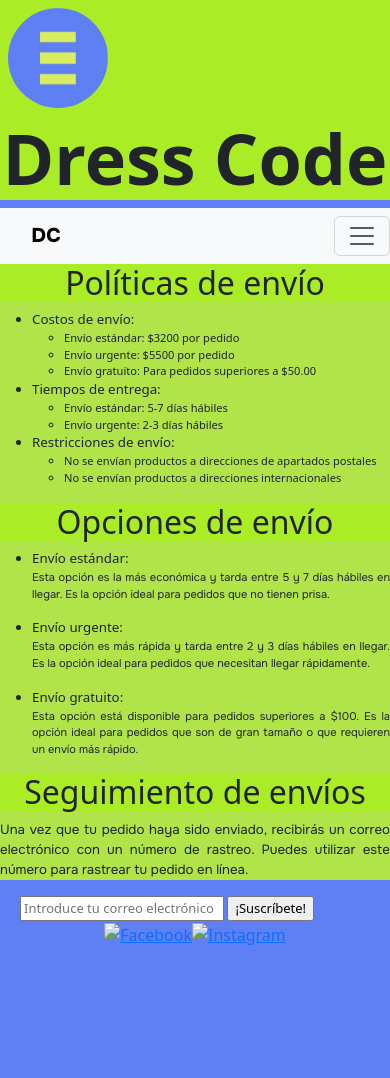
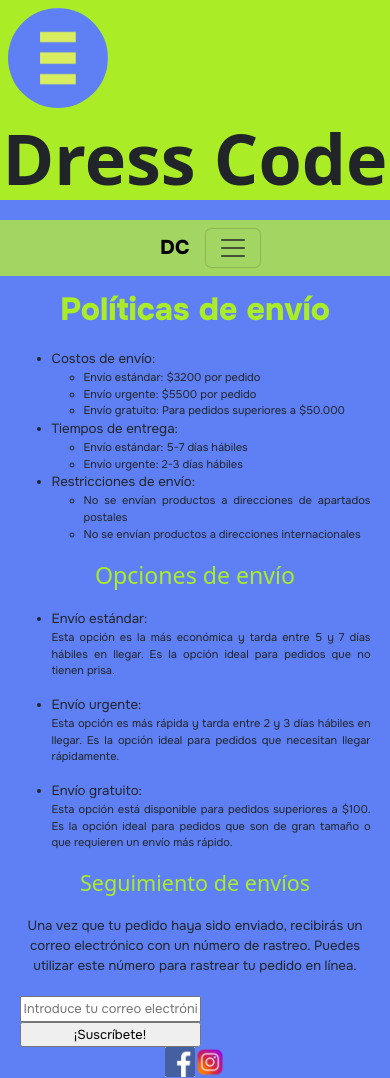
Before and after one commit to NaiaraWet/PF-DressCode-wetzel, a plain HTML site: page pages/envios.html in a window 390 px wide. Before the commit the page ends 947 px from the top, so only its background shows below. Drawn offline with nearby package versions, Linux system fonts and the light colour scheme.

Commit message:
Proyecto-Final-DC

```diff
--- a/Scss/_animacion.scss
+++ b/Scss/_animacion.scss
@@ -1,6 +1,6 @@
 .fade-in {
-    -webkit-animation: fade-in 1.2s cubic-bezier(0.390, 0.575, 0.565, 1.000) both;
-    animation: fade-in 1.2s cubic-bezier(0.390, 0.575, 0.565, 1.000) both;
+    -webkit-animation: fade-in 1.6s cubic-bezier(0.390, 0.575, 0.565, 1.000) both;
+    animation: fade-in 1.6s cubic-bezier(0.390, 0.575, 0.565, 1.000) both;
     }
 
     @-webkit-keyframes fade-in {
--- a/Scss/_footer.scss
+++ b/Scss/_footer.scss
@@ -20,5 +20,8 @@
       }
 
   form {
-    margin-left: 20px;
+    margin-left: 5%;
+    display: inline-grid;
+    font-family: 'Onest', sans-serif;
+
   }
--- a/Scss/_header.scss
+++ b/Scss/_header.scss
@@ -46,8 +46,20 @@
       }
       h2 {
         font-size: 50px;
+        margin-top: 3%;
+        font-family: 'Onest', sans-serif;
+        font-weight: bold;
+        color: $amarillo;
         width: 100%;
         text-align: justify;
         text-align: center;
-        background-color: $amarilloverde;
+
       }
+
+      .info-contacto {
+            margin-left: 5%;
+            margin-top: 5%;
+            margin-bottom: 5%;
+            margin-right: 5%;
+            font-family: 'Onest', sans-serif;
+      }
--- a/Scss/_main.scss
+++ b/Scss/_main.scss
@@ -84,6 +84,8 @@ h3 {
 
 h4 {
     color: $amarillo;
+    display: flex;
+    justify-content: center;
 }
 
 .call-to-action {
@@ -155,13 +157,17 @@ h4 {
     font-family: 'Onest', sans-serif;
 }
 
-#envio {
-    background-color: $amarilloverde;
-}
+
+
 
 
 .mapa {
     margin: 4%;
+    margin-bottom: 10%;
+    margin-right: 5%;
+    margin-left: 5%;
+    display: flex;
+    justify-content: center;
 }
 
 #sobre-nosotros {
@@ -203,6 +209,22 @@ h4 {
     color: $amarillo;
 }
 
-ul {
-    font-size: smaller;
+.costos {
+    margin-top: 5%;
+    margin-bottom: 5%;
+    margin-left: 5%;
+    margin-right: 5%;
+    text-align: justify;
+    font-family: 'Onest', sans-serif;
+
 }
+
+.seg-env {
+    margin-top: 5%;
+    margin-bottom: 5%;
+    margin-left: 5%;
+    margin-right: 5%;
+    text-align: center;
+    font-family: 'Onest', sans-serif;
+
+}
--- a/Scss/_maps.scss
+++ b/Scss/_maps.scss
@@ -2,4 +2,5 @@ $f-size: (
     "peque": small,
     "mas-peque": smaller,
     "grande": xx-large,
+    "mas-grande": large,
 );
--- a/Scss/_mediaq.scss
+++ b/Scss/_mediaq.scss
@@ -60,7 +60,7 @@
     width: 100%;
   }
 
-  /*aca tambien pasa algo raro*/
+
   .fotos-productos {
     width: 100%;
     justify-content: center;
@@ -106,12 +106,12 @@
 
   h2 {
     font-size: map-get($map: $f-size, $key: "grande");
-    background-color: $amarillo;
+    margin-top: 4%;
   }
 
   h3 {
-    font-size: map-get($map: $f-size, $key: "peque");
-    text-align: justify;
+    font-size: map-get($map: $f-size, $key: "large");
+    text-align: center;
 
   }
 
@@ -119,5 +119,10 @@
     width: 100%;
   }
 
+  ul {
+    font-size: smaller;
+  }
+
+
 
 }
--- a/Scss/_mixin.scss
+++ b/Scss/_mixin.scss
@@ -22,4 +22,6 @@
     flex-direction: $f-direc;
     justify-content: $just-c;
 
+
+
 }
--- a/pages/envios.html
+++ b/pages/envios.html
@@ -22,7 +22,7 @@
             <img class="logo" src="../assets/Logo.jpeg" alt="logo-empresa">
             <h1 class="titulo-marca">Dress Code</h1>
         </div>
-        <nav class="navbar navbar-expand-lg navbar-light bg-light">
+        <nav class="navbar navbar-expand-lg navbar-light barradenav">
           <a class="navbar-brand" href="#">DC</a>
           <button class="navbar-toggler" type="button" data-bs-toggle="collapse" data-bs-target="#navbarSupportedContent" aria-controls="navbarSupportedContent" aria-expanded="false" aria-label="Toggle navigation">
             <span class="navbar-toggler-icon"></span>
@@ -51,9 +51,7 @@
 
               </ul>
             </li>
-            <li class="nav-item">
-              <a class="nav-link disabled" aria-disabled="true">Disabled</a>
-            </li>
+
           </ul>
           <form class="d-flex" role="search">
             <input class="form-control me-2" type="search" placeholder="Search" aria-label="Search">
@@ -66,12 +64,12 @@
     <main>
         <section id="envio">
             <h2>Políticas de envío</h2>
-            <ul>
+            <ul class="costos">
               <li>Costos de envío:</li>
               <ul>
                 <li>Envío estándar: $3200 por pedido</li>
                 <li>Envío urgente: $5500 por pedido</li>
-                <li>Envío gratuito: Para pedidos superiores a $50.00</li>
+                <li>Envío gratuito: Para pedidos superiores a $50.000</li>
               </ul>
               <li>Tiempos de entrega:</li>
               <ul>
@@ -84,8 +82,8 @@
                 <li>No se envían productos a direcciones internacionales</li>
               </ul>
             </ul>
-            <h2>Opciones de envío</h2>
-            <ul>
+            <h3>Opciones de envío</h3>
+            <ul class="costos">
               <li>Envío estándar:</li>
               <p>Esta opción es la más económica y tarda entre 5 y 7 días hábiles en llegar. Es la opción ideal para pedidos que no tienen prisa.</p>
               <li>Envío urgente:</li>
@@ -93,23 +91,27 @@
               <li>Envío gratuito:</li>
               <p>Esta opción está disponible para pedidos superiores a $100. Es la opción ideal para pedidos que son de gran tamaño o que requieren un envío más rápido.</p>
             </ul>
-            <h2>Seguimiento de envíos</h2>
-            <p>Una vez que tu pedido haya sido enviado, recibirás un correo electrónico con un número de rastreo. Puedes utilizar este número para rastrear tu pedido en línea.</p>
+            <h4>Seguimiento de envíos</h4>
+            <p class="seg-env">Una vez que tu pedido haya sido enviado, recibirás un correo electrónico con un número de rastreo. Puedes utilizar este número para rastrear tu pedido en línea.</p>
           </section>
     </main>
     <footer>
         <form action="https://miservidordecorreo.com/subscribe" method="post">
             <input type="email" placeholder="Introduce tu correo electrónico">
             <input type="submit" value="¡Suscríbete!">
-          </form>
+        </form>
 
           <div class="social-media">
+            <section class="logo-facebook">
             <a href="https://www.facebook.com/miscelaneaclothesrcia?mibextid=LQQJ4d">
-              <img src="facebook.png" alt="Facebook">
+              <img src="../assets/facebook.png" alt="Facebook">
             </a>
+          </section>
+            <section class="logo-instagram">
             <a href="https://instagram.com/dresscode_imp?igshid=MzRlODBiNWFlZA==">
-              <img src="instagram.png" alt="Instagram">
+              <img src="../assets/instagram.png" alt="Instagram">
             </a>
+          </section>
           </div>
     </footer>
     <script src="https://cdn.jsdelivr.net/npm/@popperjs/core@2.11.8/dist/umd/popper.min.js"
```
Also changed, not shown: index.html (+3 -0 lines), pages/contacto.html (+24 -1 lines), pages/importados-premium.html (+8 -2 lines), pages/productos.html (+2 -2 lines), pages/sobre-nosotros.html (+7 -2 lines), css/style.css, 1 other file.
